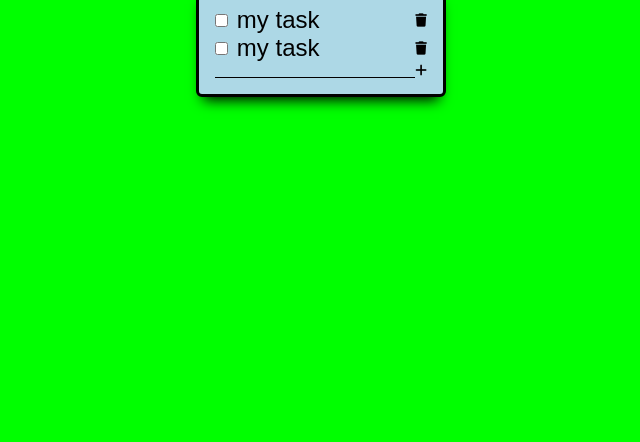
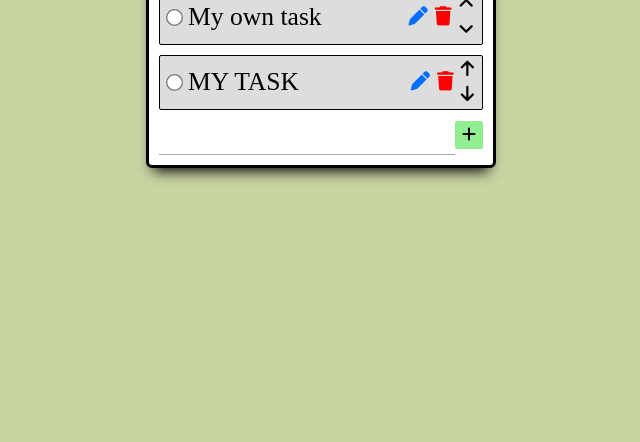
Before and after one commit to yuvron/To-Do-App, a website: page src/index.html in a window 1280 px wide. Shown: the part 358-800 px from the top of the page, without its empty margins (319-959 px from the left). Drawn offline with nearby package versions, Linux system fonts and the light colour scheme; files that its build step writes are made by us from their sources; files whose address does not match are found by name.

Commit message:
Delete, edit, arrows,new task

```diff
--- a/src/_config.scss
+++ b/src/_config.scss
@@ -1,7 +1,13 @@
-$primary-color: lime;
+$primary-color: rgb(201, 212, 163);
 
 * {
 	margin: 0;
 	padding: 0;
 	box-sizing: border-box;
 }
+
+button {
+	cursor: pointer;
+	background-color: rgba(255, 255, 255, 0);
+	border: 0;
+}
--- a/src/app.ts
+++ b/src/app.ts
@@ -1,11 +1,18 @@
+enum icons {
+	edit = "<i class='fa-solid fa-pen'></i>",
+	delete = "<i class='fa-solid fa-trash'></i>",
+}
+
 const newTaskContent = document.getElementById("new-content") as HTMLInputElement;
 const newTaskButton = document.getElementById("new-button");
 
 newTaskButton.addEventListener("click", () => {
-	const tasks = document.getElementsByClassName("task");
-	const lastTask = [...tasks].pop();
-	lastTask.insertAdjacentElement("afterend", createTask(newTaskContent.value));
-	newTaskContent.value = "";
+	if (newTaskContent.value.length > 0) {
+		const tasks = document.getElementsByClassName("task");
+		const lastTask = [...tasks].pop();
+		lastTask.insertAdjacentElement("afterend", createTask(newTaskContent.value));
+		newTaskContent.value = "";
+	}
 });
 
 // Create new Task
@@ -14,16 +21,24 @@ function createTask(text: string): HTMLElement {
 	newTask.classList.add("task");
 	// Create checkbox
 	const checkbox = document.createElement("input");
-	checkbox.type = "checkbox";
+	checkbox.type = "radio";
 	checkbox.classList.add("checkbox");
 	newTask.appendChild(checkbox);
 	// Create text
 	const taskContent = document.createElement("span");
+	text = formatText(text);
 	taskContent.innerText = text;
 	newTask.appendChild(taskContent);
+	// Create edit button
+	const edit = document.createElement("button");
+	edit.classList.add("edit");
+	edit.innerHTML = icons.edit;
+	edit.addEventListener("click", () => deleteTask(newTask));
+	newTask.appendChild(edit);
 	// Create trash button
 	const trash = document.createElement("button");
-	trash.innerHTML = "<i class='fa-solid fa-trash'></i>";
+	trash.classList.add("delete");
+	trash.innerHTML = icons.delete;
 	trash.addEventListener("click", () => deleteTask(newTask));
 	newTask.appendChild(trash);
 	return newTask;
@@ -32,3 +47,7 @@ function createTask(text: string): HTMLElement {
 function deleteTask(task: HTMLElement) {
 	task.remove();
 }
+
+function formatText(text: string): string {
+	return text.charAt(0).toUpperCase() + text.substring(1);
+}
--- a/src/index.html
+++ b/src/index.html
@@ -12,15 +12,26 @@
 	</head>
 	<body>
 		<div class="container">
+			<h1>My Tasks</h1>
 			<div class="task">
-				<input type="checkbox" class="checkbox" />
-				<span>my task</span>
-				<button><i class="fa-solid fa-trash"></i></button>
+				<input type="radio" class="checkbox" />
+				<span>My own task</span>
+				<button class="edit"><i class="fa-solid fa-pen"></i></button>
+				<button class="delete"><i class="fa-solid fa-trash"></i></button>
+				<div class="move">
+					<button><i class="fa-solid fa-angle-up"></i></i></button>
+					<button><i class="fa-solid fa-angle-down"></i></i></button>
+				</div>
 			</div>
 			<div class="task">
-				<input type="checkbox" class="checkbox" />
-				<span>my task</span>
-				<button><i class="fa-solid fa-trash"></i></button>
+				<input type="radio" class="checkbox" />
+				<span>MY TASK</span>
+				<button class="edit"><i class="fa-solid fa-pen"></i></button>
+				<button class="delete"><i class="fa-solid fa-trash"></i></button>
+				<div class="move">
+					<button><i class="fa-solid fa-arrow-up"></i></i></button>
+					<button><i class="fa-solid fa-arrow-down"></i></i></button>
+				</div>
 			</div>
 			<div class="new">
 				<input id="new-content" type="text" class="text" />
--- a/src/style.scss
+++ b/src/style.scss
@@ -9,7 +9,7 @@
 
 @mixin flexTask {
 	display: flex;
-	justify-content: space-between;
+	// justify-content: space-between;
 	align-items: center;
 	width: 100%;
 }
@@ -18,41 +18,85 @@ body {
 	background-color: $primary-color;
 	@include flexCenter(row);
 	min-height: 100vh;
-	font-family: sans-serif;
+	font-family: corbel;
 }
 
 .container {
-	background-color: lightblue;
-	width: 250px;
+	background-color: white;
+	width: 350px;
 	border: 3px solid black;
 	border-radius: 6px;
-	padding: 1rem;
-	font-size: 1.5rem;
-	button {
-		background-color: rgba(255, 255, 255, 0);
-		border: 0;
+	padding: 10px;
+	font-size: 1.6rem;
+	box-shadow: 0px 10px 13px -7px #000000, 5px 5px 15px 5px rgba(0, 0, 0, 0);
+	@include flexCenter(column);
+	h1 {
+		font-size: 3rem;
 	}
-	box-shadow: 0px 10px 13px -7px #000000, 5px 5px 15px 5px rgba(0, 0, 0, 0);
 }
 
 .task {
 	@include flexTask;
+	background-color: rgb(221, 221, 221);
+	border: 1px solid black;
+	border-radius: 2px;
+	margin: 5px 0;
+	padding: 0 8px;
+	height: 55px;
 	.checkbox {
+		transform: scale(1.3);
+		border-radius: 100%;
 	}
 	span {
 		width: 80%;
+		margin-left: 7px;
+	}
+	.edit {
+		color: rgb(0, 110, 255);
+		font-size: 1.2rem;
+	}
+	.delete {
+		font-size: 1.2rem;
+		margin: 0 7px;
+		color: red;
+	}
+	.move {
+		display: flex;
+		flex-direction: column;
+		justify-content: space-between;
+		height: 85%;
+		button {
+			transition: color 0.3s;
+			font-size: 1.1rem;
+			&:hover {
+				color: blue;
+			}
+		}
 	}
 }
 
 .new {
 	@include flexTask;
+	height: 40px;
 	.text {
 		background-color: rgba(255, 255, 255, 0);
 		border: 0;
-		border-bottom: 1px solid black;
+		border-bottom: 1px solid darkgray;
 		width: 100%;
+		height: 100%;
 		&:focus {
 			outline: none;
 		}
 	}
+	#new-button {
+		background-color: lightgreen;
+		border-radius: 2px;
+		height: 70%;
+		aspect-ratio: 1;
+		font-size: 1rem;
+		transition: font-size 0.1s;
+		&:hover {
+			font-size: 1.2rem;
+		}
+	}
 }
```
Also changed, not shown: dist/app.js, dist/index.html, dist/style.css.
